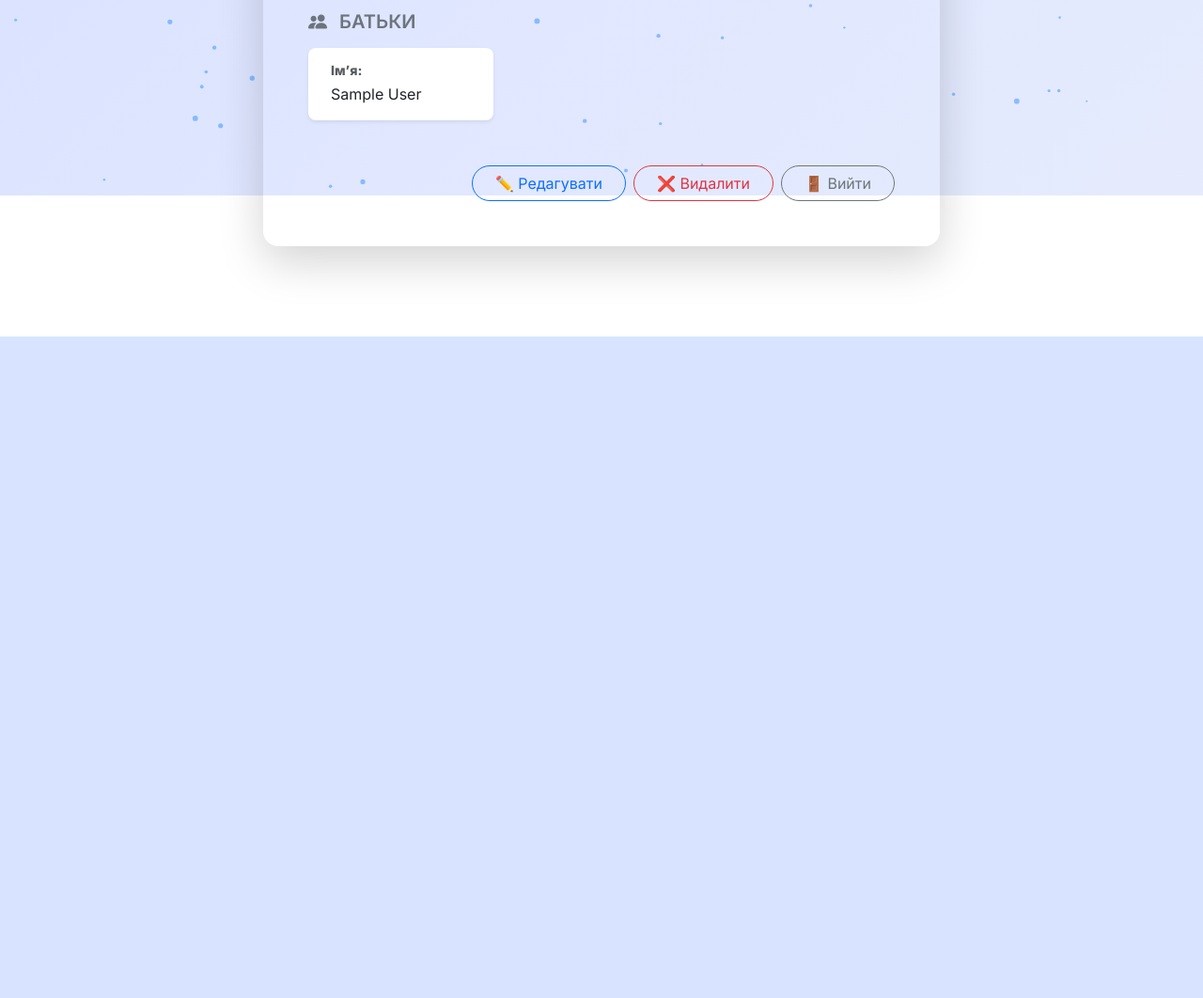
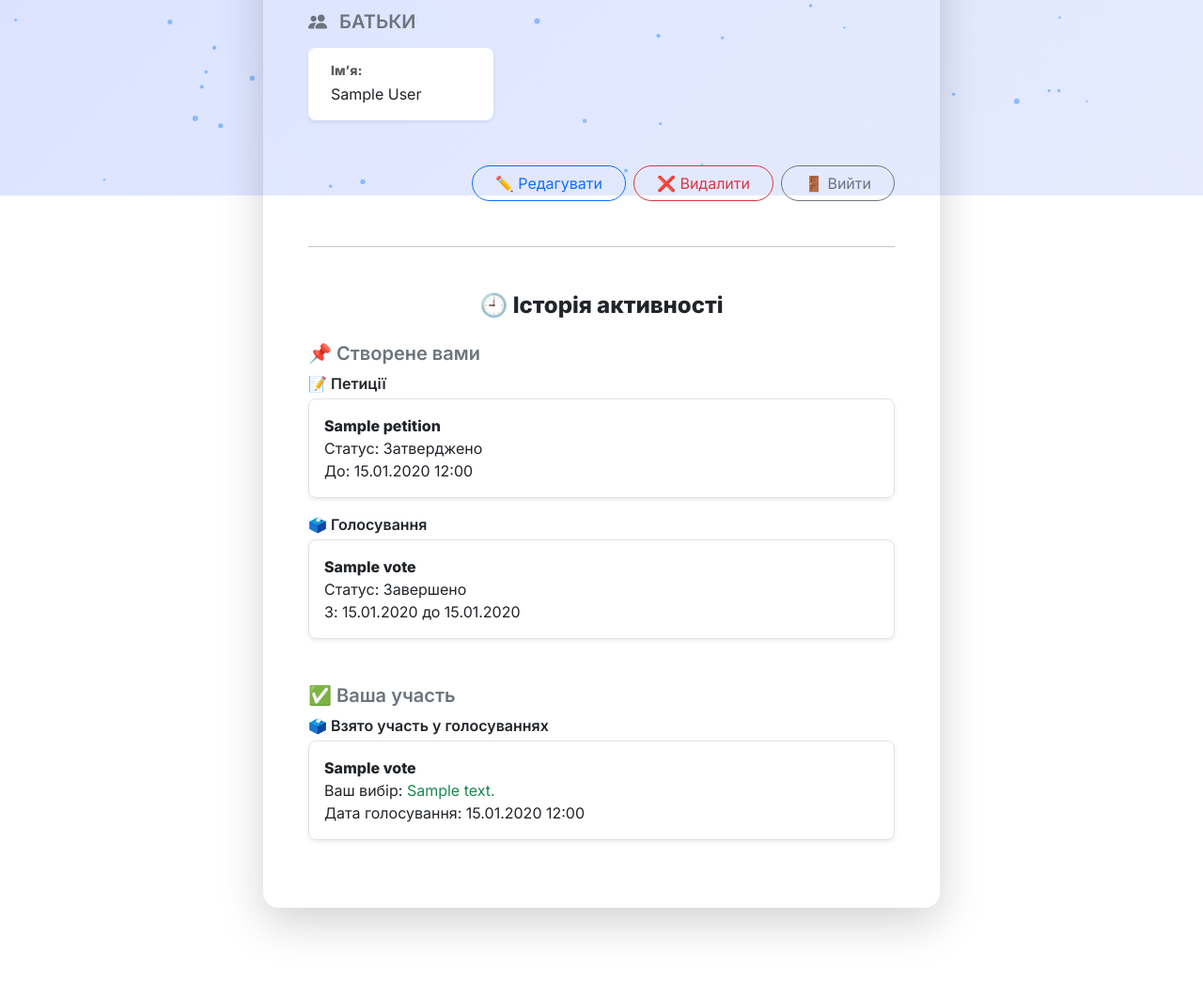
Before and after one commit to Mykhailo-Tr/IT-Turik2, a Django app: page /profile/ in a window 1280 px wide. Shown: the part 592-1654 px from the top of the page at 94% size. Before the commit the page ends 950 px from the top, so only its background shows below. Run offline with Django 4.2, Linux system fonts and the light colour scheme; a user stored in the database is signed in; tables that the repository leaves empty hold one stand-in row (values such as "Sample post"); data that the repository does not hold is empty; some libraries are stand-ins or nearby versions.

Commit message:
Enhance profile view: add activity history and user participation details to the profile page

```diff
--- a/vopetschool/accounts/templates/accounts/profile.html
+++ b/vopetschool/accounts/templates/accounts/profile.html
@@ -123,6 +123,70 @@
           </div>
           {% endif %}
 
+          <!-- ======= ІСТОРІЯ АКТИВНОСТІ ======= -->
+          <hr class="my-5">
+          <div class="mb-4">
+            <h4 class="fw-bold text-center mb-4">🕘 Історія активності</h4>
+
+            {% if created_petitions or created_votes %}
+            <h5 class="text-secondary fw-semibold mb-2">📌 Створене вами</h5>
+            {% if created_petitions %}
+            <p class="fw-semibold mb-1">📝 Петиції</p>
+            <ul class="list-group mb-3 shadow-sm rounded-3">
+              {% for petition in created_petitions %}
+              <li class="list-group-item py-3">
+                <strong>{{ petition.title }}</strong><br>
+                Статус: {{ petition.get_status_display }}<br>
+                До: {{ petition.deadline|date:"d.m.Y H:i" }}
+              </li>
+              {% endfor %}
+            </ul>
+            {% endif %}
+
+            {% if created_votes %}
+            <p class="fw-semibold mb-1">🗳️ Голосування</p>
+            <ul class="list-group shadow-sm rounded-3">
+              {% for vote in created_votes %}
+              <li class="list-group-item py-3">
+                <strong>{{ vote.title }}</strong><br>
+                Статус: {{ vote.get_status_display }}<br>
+                З: {{ vote.start_date|date:"d.m.Y" }} до {{ vote.end_date|date:"d.m.Y" }}
+              </li>
+              {% endfor %}
+            </ul>
+            {% endif %}
+            {% endif %}
+
+            {% if supported_petitions or answered_votes %}
+            <h5 class="text-secondary fw-semibold mt-5 mb-2">✅ Ваша участь</h5>
+
+            {% if supported_petitions %}
+            <p class="fw-semibold mb-1">🤝 Підтримані петиції</p>
+            <ul class="list-group mb-3 shadow-sm rounded-3">
+              {% for petition in supported_petitions %}
+              <li class="list-group-item py-3">
+                <strong>{{ petition.title }}</strong><br>
+                Дата створення: {{ petition.created_at|date:"d.m.Y H:i" }}
+              </li>
+              {% endfor %}
+            </ul>
+            {% endif %}
+
+            {% if answered_votes %}
+            <p class="fw-semibold mb-1">🗳️ Взято участь у голосуваннях</p>
+            <ul class="list-group shadow-sm rounded-3">
+              {% for answer in answered_votes %}
+              <li class="list-group-item py-3">
+                <strong>{{ answer.option.vote.title }}</strong><br>
+                Ваш вибір: <span class="text-success">{{ answer.option.text }}</span><br>
+                Дата голосування: {{ answer.timestamp|date:"d.m.Y H:i" }}
+              </li>
+              {% endfor %}
+            </ul>
+            {% endif %}
+            {% endif %}
+          </div>
+
         </div>
       </div>
     </div>
--- a/vopetschool/accounts/views.py
+++ b/vopetschool/accounts/views.py
@@ -109,10 +109,19 @@ class ProfileView(View):
     def get(self, request, user_id=None):
         user = get_object_or_404(User, pk=user_id) if user_id else request.user
         context = {"viewed_user": user}
+
         if user.role == "student":
             context["class_group"] = user.student.get_class_group()
+
+        # Створене
+        context["created_petitions"] = Petition.objects.filter(creator=user)
+        context["created_votes"] = Vote.objects.filter(creator=user)
+
+        # Участь
+        context["supported_petitions"] = Petition.objects.filter(supporters=user).exclude(creator=user)
+        context["answered_votes"] = VoteAnswer.objects.filter(voter=user).select_related("option__vote")
+
         return render(request, "accounts/profile.html", context)
-
 
 @method_decorator(login_required, name='dispatch')
 class EditProfileView(View):
```
Lines whose indentation alone changed are shown as unchanged.
